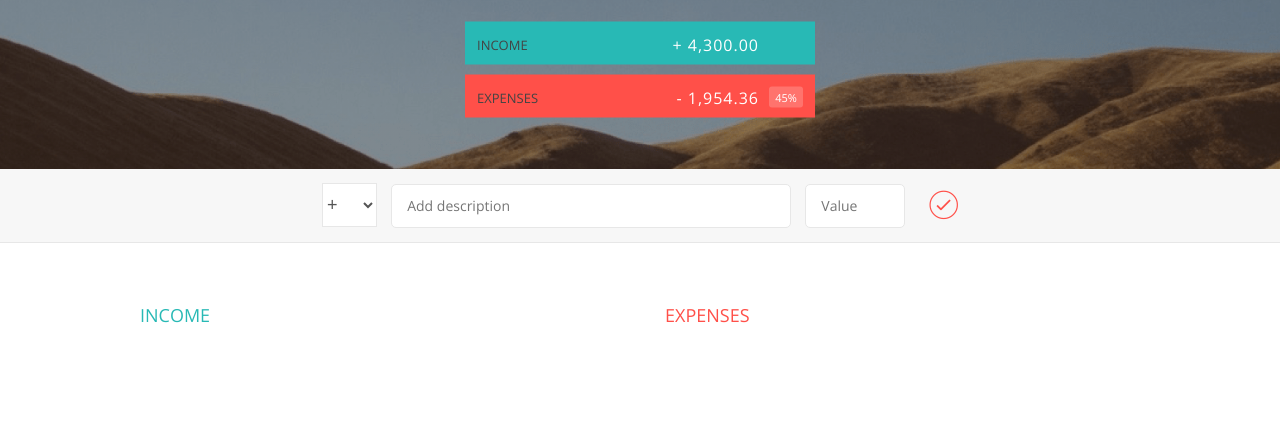
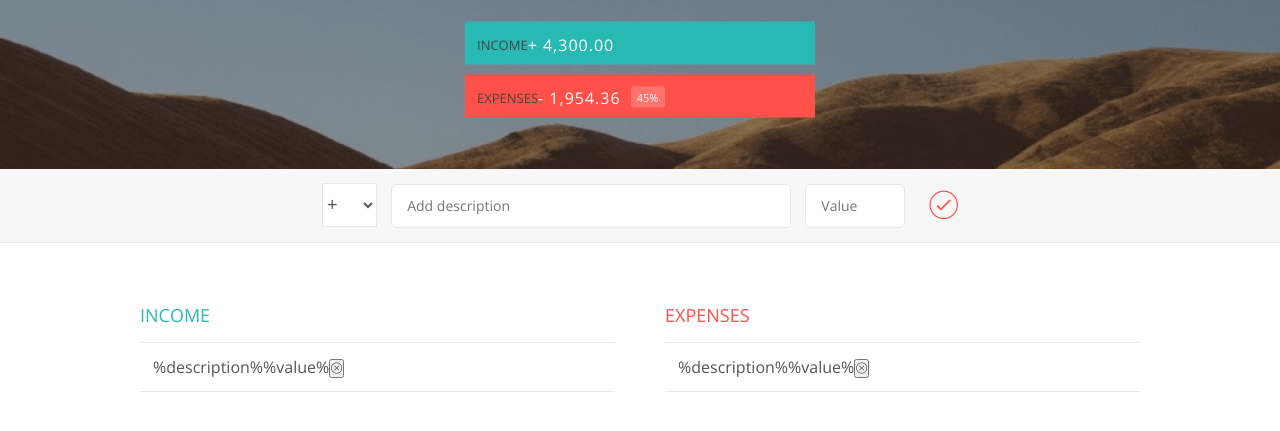
Before and after one commit to MartaMatysek/budget-app, a plain HTML site: page index.html in a window 1280 px wide. Shown: the part 151-582 px from the top of the page. Drawn offline with nearby package versions, Linux system fonts and the light colour scheme.

Commit message:
bugdet list (html, css) added

```diff
--- a/index.html
+++ b/index.html
@@ -18,7 +18,7 @@
 
                 <div class="budget-income" clearfix>
                     <div class="budget-income-title">Income</div>
-                    <div class="budget-right-side">
+                    <div class="right-side">
                         <div class="budget-income-value">+ 4,300.00</div>
                         <div class="budget-income-percentage">&nbsp;</div>
                     </div>
@@ -26,7 +26,7 @@
 
                 <div class="budget-expenses" clearfix>
                     <div class="budget-expenses-title">Expenses</div>
-                    <div class="budget-right-side" clearfix>
+                    <div class="right-side" clearfix>
                         <div class="budget-expenses-value">- 1,954.36</div>
                         <div class="budget-expenses-percentage">45%</div>
                     </div>
@@ -50,12 +50,33 @@
             <div class="container clearfix">
                 <div class="income">
                     <h2 class="income-title">Income</h2>
-                    <div class="income-list"></div>
+                    <div class="income-list">
+                        <div class="item clearfix" id="inc-0">
+                            <div class="item-description">%description%</div>
+                            <div class="right-side" >
+                                <div class="item-value">%value%</div>
+                                <div class="item-delete">
+                                    <button class="item-delete-btn"><i class="ion-ios-close-outline"></i></button>
+                                </div>
+                            </div>
+                        </div>
+
+                    </div>
                 </div>
 
                 <div class="expenses">
                     <h2 class="expenses-title">Expenses</h2>
-                    <div class="expenses-list"></div>
+                    <div class="expenses-list">
+                        <div class="item clearfix" id="exp-0">
+                            <div class="item-description">%description%</div>
+                            <div class="right-side">
+                                <div class="item-value">%value%</div>
+                                <div class="item-delete">
+                                    <button class="item-delete-btn"><i class="ion-ios-close-outline"></i></button>
+                                </div>
+                            </div>
+                        </div>
+                    </div>
                 </div>
             </div>
         </div>
--- a/style.css
+++ b/style.css
@@ -186,7 +186,7 @@ body {
     outline: none;
 }
 
-/*** BOTTOM PART ***/
+/*** BUDGET LIST ***/
 
 .container {
     width: 1000px;
@@ -213,3 +213,20 @@ h2 {
 
 .income-title { color: #28B9B5; }
 .expenses-title { color: #FF5049; }
+
+.item {
+    padding: 13px;
+    border-bottom: 1px solid #e7e7e7;
+}
+
+.item:first-child { border-top: 1px solid #e7e7e7; }
+.item:nth-child(even) { background-color: #f7f7f7; }
+
+.item-description {
+    float: left;
+}
+
+.item-value {
+    float: left;
+    transition: transform 0.3s;
+}
```
